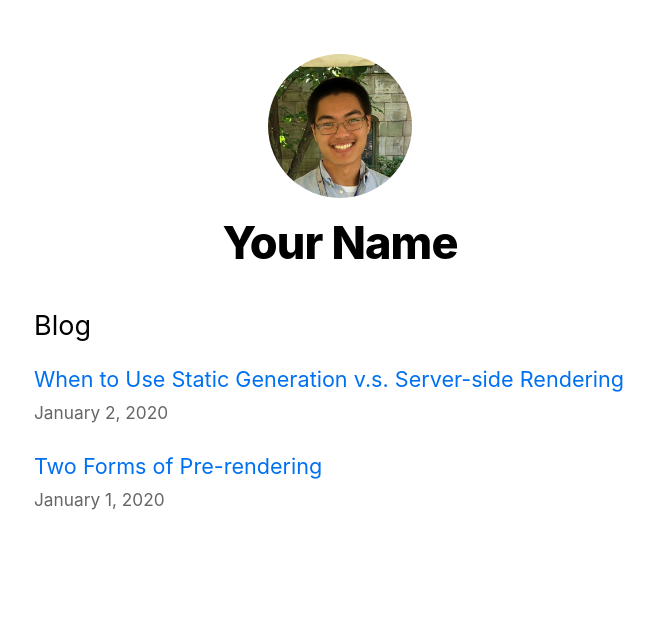
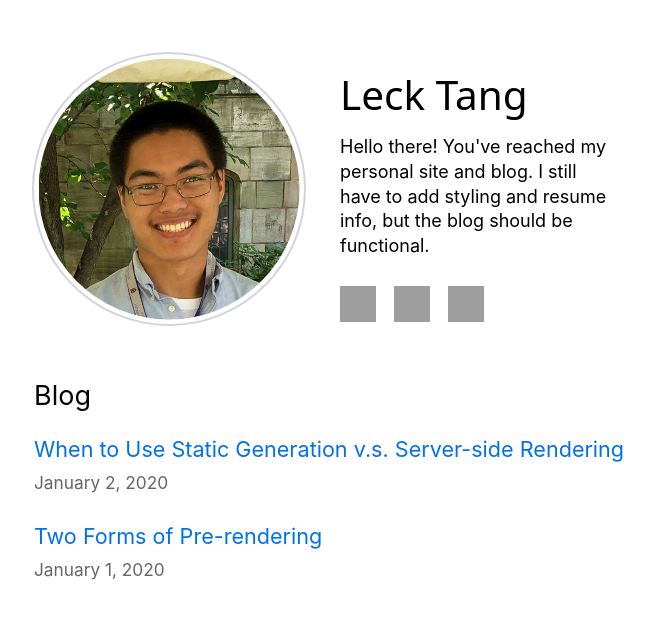
Before and after one commit to achrysaetos/leck-tang-personal, a Next.js app: page / in a window 1280 px wide. Shown: the top 618 px of the page, without its empty margins (300-954 px from the left). Built offline with nearby package versions, Linux system fonts and the light colour scheme; grey boxes are pictures that could not be loaded.

Commit message:
Add css to markdown and home page

```diff
--- a/components/layout.js
+++ b/components/layout.js
@@ -4,63 +4,38 @@ import styles from './layout.module.css';
 import utilStyles from '../styles/utils.module.css';
 import Link from 'next/link';
 
-const name = 'Your Name';
-export const siteTitle = 'Next.js Sample Website';
+export const siteTitle = 'Leck Tang';
+const name = 'Leck Tang';
+const aboutMe = "Hello there! You've reached my personal site and blog. I still have to add styling and resume info, but the blog should be functional."
 
 export default function Layout({ children, home }) {
   return (
     <div className={styles.container}>
-      <Head>
-        <link rel="icon" href="/favicon.ico" />
-        <meta
-          name="description"
-          content="Learn how to build a personal website using Next.js"
-        />
-        <meta
-          property="og:image"
-          content={`https://og-image.vercel.app/${encodeURI(
-            siteTitle,
-          )}.png?theme=light&md=0&fontSize=75px&images=https%3A%2F%2Fassets.vercel.com%2Fimage%2Fupload%2Ffront%2Fassets%2Fdesign%2Fnextjs-black-logo.svg`}
-        />
-        <meta name="og:title" content={siteTitle} />
-        <meta name="twitter:card" content="summary_large_image" />
-      </Head>
+      {home ? (
       <header className={styles.header}>
-        {home ? (
-          <>
-            <Image
-              priority
-              src="/images/profile.png"
-              className={utilStyles.borderCircle}
-              height={144}
-              width={144}
-              alt={name}
-            />
-            <h1 className={utilStyles.heading2Xl}>{name}</h1>
-          </>
-        ) : (
-          <>
-            <Link href="/">
-              <a>
-                <Image
-                  priority
-                  src="/images/profile.png"
-                  className={utilStyles.borderCircle}
-                  height={108}
-                  width={108}
-                  alt={name}
-                />
+        <div class="flex justify-center">
+          <div class="w-60 h-60 flex-1">
+            <img src="/images/profile.png" class="p-1 rounded-full ring-2 ring-gray-300 dark:ring-gray-500"/>
+          </div>
+          <div class="px-8 py-4 flex-1">
+            <h3 class="font-sans text-4xl">{name}</h3>
+            <h4 class="pt-4 leading-snug">{aboutMe}</h4>
+            <div class="flex flex-row gap-4 pt-6">
+              <a href="https://github.com/achrysaetos">
+                <img class="w-8 h-8" src="https://unpkg.com/simple-icons@v6/icons/github.svg" />
               </a>
-            </Link>
-            <h2 className={utilStyles.headingLg}>
-              <Link href="/">
-                <a className={utilStyles.colorInherit}>{name}</a>
-              </Link>
-            </h2>
-          </>
-        )}
+              <a href="https://www.linkedin.com/in/leck-tang-b15b89171">
+                <img class="w-8 h-8" src="https://unpkg.com/simple-icons@v6/icons/linkedin.svg" />
+              </a>
+              <a href="https://twitter.com/lecktang">
+                <img class="w-8 h-8" src="https://unpkg.com/simple-icons@v6/icons/twitter.svg" />
+              </a>
+            </div>
+          </div>
+        </div>
       </header>
-      <main>{children}</main>
+      ) : ""}
+      <main class="py-4">{children}</main>
       {!home && (
         <div className={styles.backToHome}>
           <Link href="/">
--- a/styles/global.css
+++ b/styles/global.css
@@ -25,7 +25,18 @@ a:hover {
   text-decoration: underline;
 }
 
-img {
-  max-width: 100%;
-  display: block;
+article h1 {
+  @apply text-2xl;
 }
+article h2 {
+  @apply text-xl;
+}
+article p, h1, h2 {
+  @apply my-4;
+}
+article strong {
+  @apply text-pink-700 font-medium;
+}
+article li {
+  @apply list-disc ml-4;
+}
```
